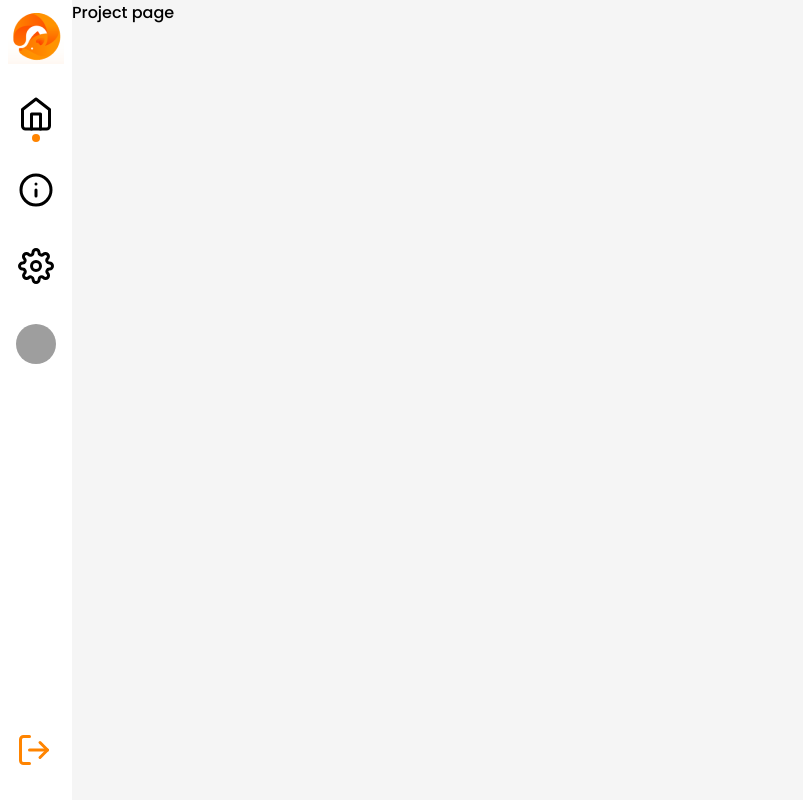
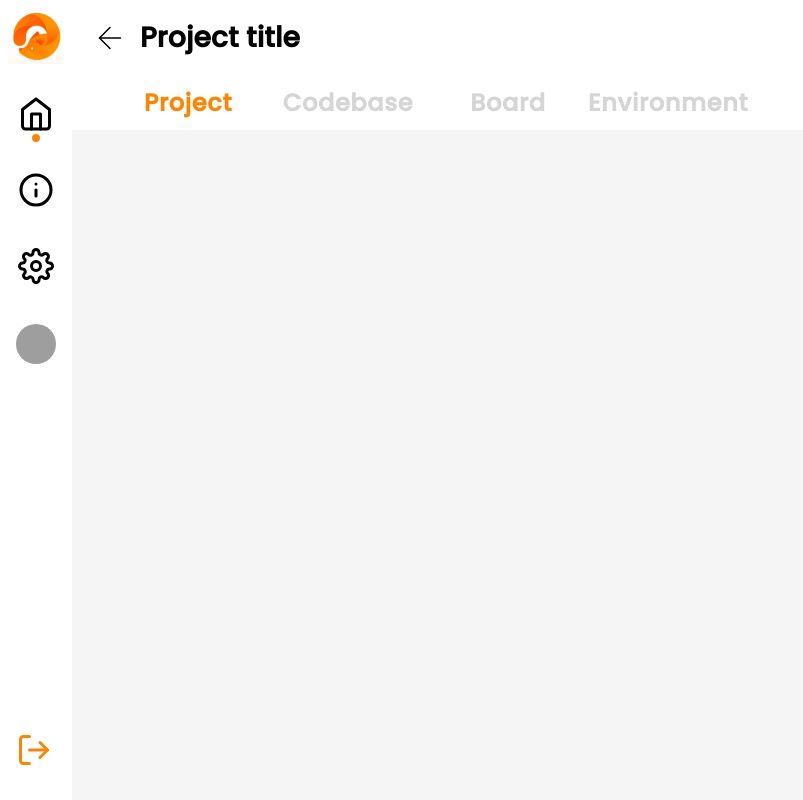
Before and after one commit to avinash-vk/promanage, a React (Create React App) app in the folder client/: page /project/id in a window 1280 px wide. Shown: the whole page, without its empty margins (0-803 px from the left). Built offline with nearby package versions, Linux system fonts and the light colour scheme; grey boxes are pictures that could not be loaded; the HTML template or start-up script is replaced by a standard one.

Commit message:
made the tabbar

```diff
--- a/client/src/pages/Project.js
+++ b/client/src/pages/Project.js
@@ -1,9 +1,79 @@
 import React from 'react'
+import { makeStyles } from '@material-ui/core/styles';
+import { Header } from '../components/Header';
+import { Tabs, Tab, Typography } from '@material-ui/core';
+
+const useProjectStyles = makeStyles(()=>({
+    root:{
+        display:"flex",
+        flexGrow:1,
+        flexDirection:"column"
+    },
+    contentContainer:{
+        display:"flex",
+        flex:1,
+        alignItems:"center",
+        justifyContent:"center"
+    },
+    content:{
+        display:"flex",
+        flexDirection:"row",
+        alignItems:"center",
+        justifyContent:"center"
+    },
+    text:{
+        fontFamily:"Poppins",
+        fontWeight:500,
+        fontSize:20
+    },
+    logo: {
+        height:67,
+        width:67,
+        marginRight:8
+    },
+    tabs:{
+        backgroundColor:"#FFF",
+        paddingLeft:36
+    }
+}))
+
+const useTabItemStyles = makeStyles(() => ({
+    root: {
+        textTransform:"capitalize",
+        fontFamily:"Poppins",
+        fontWeight:600,
+        width:150,
+        fontSize:24,
+        color: '#C4C4C4',
+        '&$selected': {
+            color: '#FF8400',
+        },
+    },
+    selected:{},
+    wrapper:{}
+  }));
 
 const Project = () => {
+    const classes = useProjectStyles();
+    const [index, setIndex] = React.useState(0);
+    const tabItemStyles = useTabItemStyles();
+    const handleTabChange = (e,newIndex) => setIndex(newIndex);
+
     return (
-        <div>
-            Project page
+        <div className={classes.root} >
+            <Header title="Project title" />
+            <Tabs
+                value={index}
+                onChange={handleTabChange}
+                aria-label="Project-tabs"
+                className={classes.tabs}
+                indicatorColor="transparent"
+            >
+                <Tab label="Project" classes={tabItemStyles} disableRipple={true}/>
+                <Tab label="Codebase" classes={tabItemStyles} disableRipple={true} />
+                <Tab label="Board" classes={tabItemStyles} disableRipple={true} />
+                <Tab label="Environment" classes={tabItemStyles} disableRipple={true} />
+            </Tabs>
         </div>
     )
 }
```
